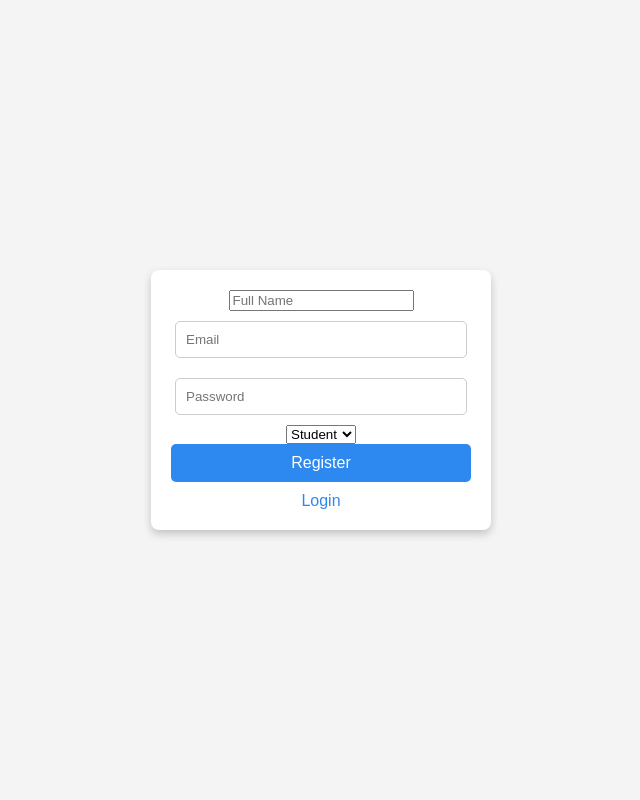
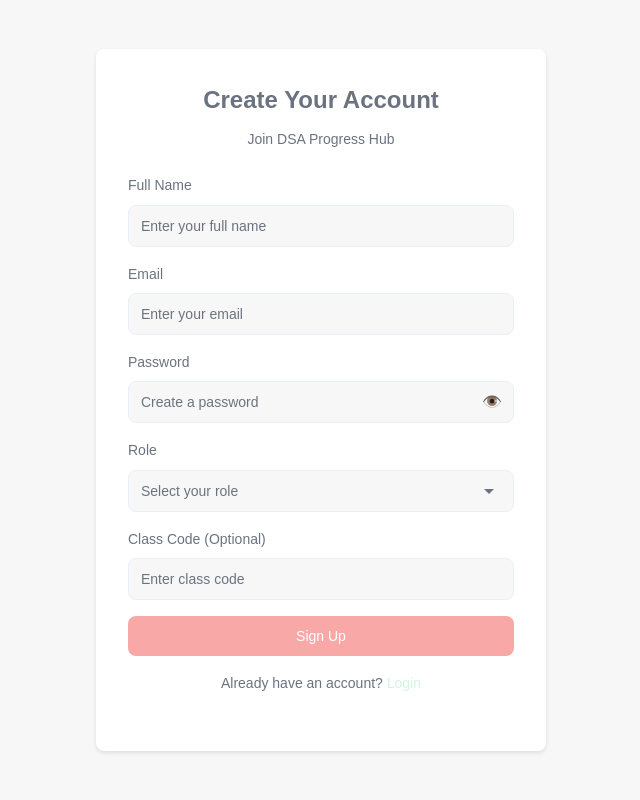
Before and after one commit to nag2mani/CodingProfileTracker, a Flask app: page /register in a window 1280 px wide. Shown: the whole page, without its empty margins (319-959 px from the left). Run offline with Flask 3, Linux system fonts and the light colour scheme.

Commit message:
added new page for register and login

```diff
--- a/app.py
+++ b/app.py
@@ -46,7 +46,7 @@ def index():
 @app.route('/register', methods=['GET', 'POST'])
 def register():
     if request.method == 'POST':
-        name = request.form['name']
+        name = request.form['full-name']
         email = request.form['email']
         password = request.form['password']
         role = request.form['role']  # student or teacher
@@ -61,7 +61,7 @@ def register():
         flash('Registration successful! Please login.', 'success')
         return redirect('/login')
 
-    return render_template('register.html')
+    return render_template('SignupPage.html')
 
 @app.route('/login', methods=['GET', 'POST'])
 def login():
@@ -80,7 +80,7 @@ def login():
             flash('Invalid email or password', 'danger')
             return redirect('/login')
 
-    return render_template('login.html')
+    return render_template('LoginPage.html')
 
 @app.route('/dashboard')
 def dashboard():
@@ -136,9 +136,9 @@ def assignment():
 def student_assignment():
     return render_template('StudentAssignment.html')
 
-@app.route('/studentAnalysis')
+@app.route('/analytics')
 def studentAnalysis():
-    return render_template('studentAnalysis.html')
+    return render_template('AnalyticsPage.html')
 
 @app.route('/edit_profile', methods=['GET', 'POST'])
 def edit_profile():
--- a/static/css/login.css
+++ /dev/null
@@ -1,58 +0,0 @@
-/* General styles */
-body {
-    font-family: Arial, sans-serif;
-    background-color: #f4f4f4;
-    display: flex;
-    justify-content: center;
-    align-items: center;
-    height: 100vh;
-    margin: 0;
-}
-
-/* Login container */
-form {
-    background-color: white;
-    padding: 20px;
-    border-radius: 8px;
-    box-shadow: 0 4px 8px rgba(0, 0, 0, 0.2);
-    text-align: center;
-    width: 300px;
-}
-
-/* Input fields */
-input[type="email"],
-input[type="password"] {
-    width: 90%;
-    padding: 10px;
-    margin: 10px 0;
-    border: 1px solid #ccc;
-    border-radius: 5px;
-}
-
-/* Button */
-button {
-    background-color: #2d89ef;
-    color: white;
-    border: none;
-    padding: 10px 15px;
-    border-radius: 5px;
-    cursor: pointer;
-    width: 100%;
-    font-size: 16px;
-}
-
-button:hover {
-    background-color: #1b6ec2;
-}
-
-/* Register link */
-a {
-    display: block;
-    margin-top: 10px;
-    color: #2d89ef;
-    text-decoration: none;
-}
-
-a:hover {
-    text-decoration: underline;
-}
--- a/templates/UnderGoingDesignPages/AnalyticsPage.html
+++ b/templates/AnalyticsPage.html
@@ -4,7 +4,7 @@
     <meta charset="UTF-8">
     <meta name="viewport" content="width=device-width, initial-scale=1.0">
     <title>Analytics & Reports - DSA Progress Hub</title>
-    <link rel="stylesheet" href="AnalyticsPage.css">
+    <link rel="stylesheet" type="text/css" href="{{ url_for('static', filename='css/AnalyticsPage.css') }}">
 </head>
 <body>
     <!-- Sidebar -->
--- a/templates/UnderGoingDesignPages/SignupPage.html
+++ b/templates/SignupPage.html
@@ -4,32 +4,32 @@
     <meta charset="UTF-8">
     <meta name="viewport" content="width=device-width, initial-scale=1.0">
     <title>Sign Up - DSA Progress Hub</title>
-    <link rel="stylesheet" href="SignupPage.css">
+    <link rel="stylesheet" type="text/css" href="{{ url_for('static', filename='css/SignupPage.css') }}">
 </head>
 <body>
     <section class="signup-container">
         <div class="signup-card">
             <h1>Create Your Account</h1>
             <p>Join DSA Progress Hub</p>
-            <form>
+            <form method="POST">
                 <div class="form-group">
                     <label for="full-name">Full Name</label>
-                    <input type="text" id="full-name" placeholder="Enter your full name">
+                    <input type="text" id="full-name" name="full-name" placeholder="Enter your full name" required>
                 </div>
                 <div class="form-group">
                     <label for="email">Email</label>
-                    <input type="email" id="email" placeholder="Enter your email">
+                    <input type="email" id="email" name="email" placeholder="Enter your email" required>
                 </div>
                 <div class="form-group">
                     <label for="password">Password</label>
                     <div class="password-wrapper">
-                        <input type="password" id="password" placeholder="Create a password">
+                        <input type="password" id="password" name="password" placeholder="Create a password" required>
                         <span class="eye-icon">👁️</span>
                     </div>
                 </div>
                 <div class="form-group">
                     <label for="role">Role</label>
-                    <select id="role">
+                    <select id="role" name="role">
                         <option value="" disabled selected>Select your role</option>
                         <option value="teacher">Teacher</option>
                         <option value="student">Student</option>
@@ -41,8 +41,22 @@
                 </div>
                 <button type="submit" class="btn btn-primary">Sign Up</button>
             </form>
-            <p class="login-link">Already have an account? <a href="#">Login</a></p>
+            <p class="login-link">Already have an account? <a href="/login">Login</a></p>
         </div>
+        <!--
+        <form method="POST">
+        <input type="text" name="name" placeholder="Full Name" required><br>
+        <input type="email" name="email" placeholder="Email" required><br>
+        <input type="password" name="password" placeholder="Password" required><br>
+        <select name="role">
+            <option value="student">Student</option>
+            <option value="teacher">Teacher</option>
+        </select><br>
+        <button type="submit">Register</button>
+        <a href="/login" >Login</a>
+        </form>
+        -->
+
     </section>
 </body>
 </html>
--- a/templates/StudentAssignment.html
+++ b/templates/StudentAssignment.html
@@ -5,7 +5,6 @@
     <meta name="viewport" content="width=device-width, initial-scale=1.0">
     <title>Assignments - DSA Progress Hub</title>
     <link rel="stylesheet" type="text/css" href="{{ url_for('static', filename='css/StudentAssignment.css') }}">
-
 </head>
 <body>
     <!-- Sidebar -->
--- a/templates/register.html
+++ /dev/null
@@ -1,20 +0,0 @@
-<!DOCTYPE html>
-<html lang="en">
-<head>
-    <title>Register</title>
-    <link rel="stylesheet" type="text/css" href="{{ url_for('static', filename='css/login.css') }}">
-</head>
-<body>
-    <form method="POST">
-        <input type="text" name="name" placeholder="Full Name" required><br>
-        <input type="email" name="email" placeholder="Email" required><br>
-        <input type="password" name="password" placeholder="Password" required><br>
-        <select name="role">
-            <option value="student">Student</option>
-            <option value="teacher">Teacher</option>
-        </select><br>
-        <button type="submit">Register</button>
-        <a href="/login" >Login</a>
-    </form>
-</body>
-</html>
--- a/templates/teacherDashboard.html
+++ b/templates/teacherDashboard.html
@@ -26,7 +26,7 @@
                     </a>
                 </li>
                 <li>
-                    <a href="#">
+                    <a href="/analytics">
                         <svg width="20" height="20" viewBox="0 0 24 24" fill="none" xmlns="http://www.w3.org/2000/svg">
                             <path d="M21 11.01L12 2L3 11.01V20C3 21.1 3.9 22 5 22H19C20.1 22 21 21.1 21 20V11.01ZM12 16C13.66 16 15 14.66 15 13C15 11.34 13.66 10 12 10C10.34 10 9 11.34 9 13C9 14.66 10.34 16 12 16Z" fill="#6B7280"/>
                         </svg>
```
Also changed, not shown: static/css/register.css (deleted, +0 -67 lines), templates/LoginPage.html (renamed from templates/UnderGoingDesignPages/LoginPage.html, +13 -5 lines), templates/UnderGoingDesignPages/LandingPage.html (deleted, +0 -77 lines), templates/index.html (+70 -3 lines), static/css/AnalyticsPage.css (renamed from templates/UnderGoingDesignPages/AnalyticsPage.css), static/css/LandingPage.css (renamed from templates/UnderGoingDesignPages/LandingPage.css), static/css/LoginPage.css (renamed from templates/UnderGoingDesignPages/LoginPage.css), static/css/SignupPage.css (renamed from templates/UnderGoingDesignPages/SignupPage.css).
